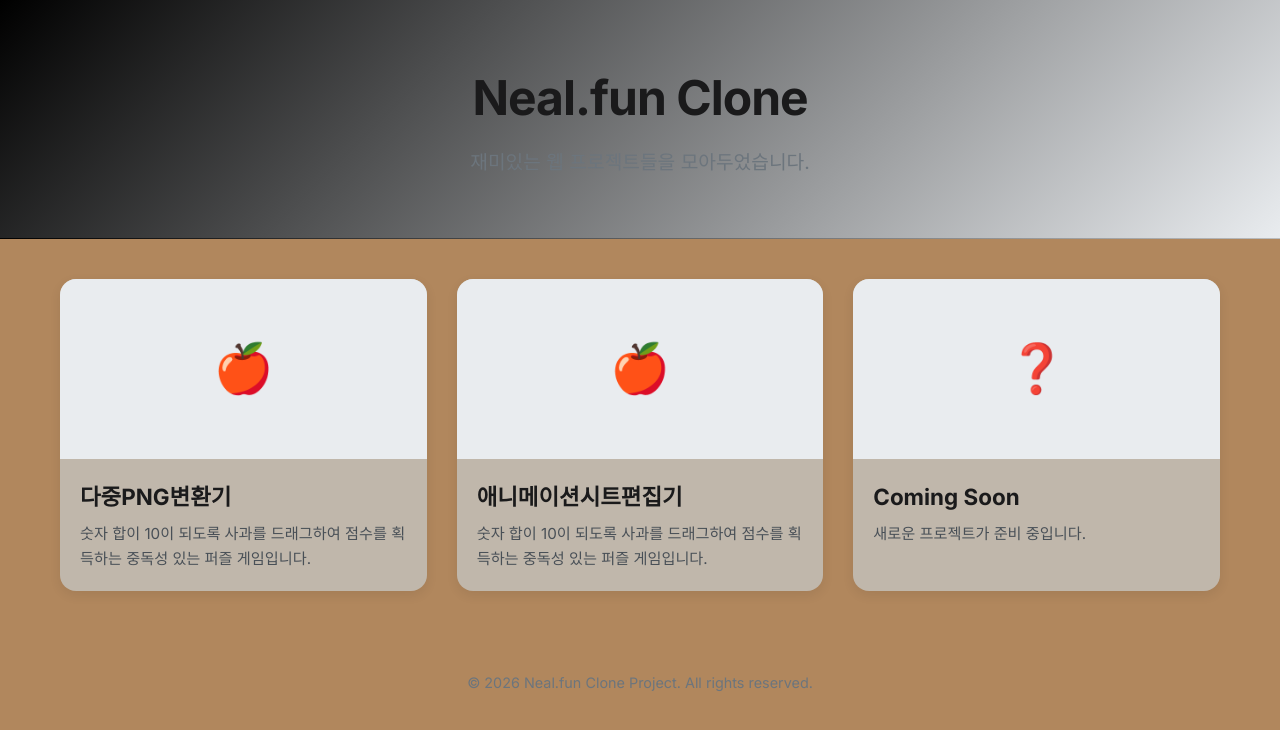
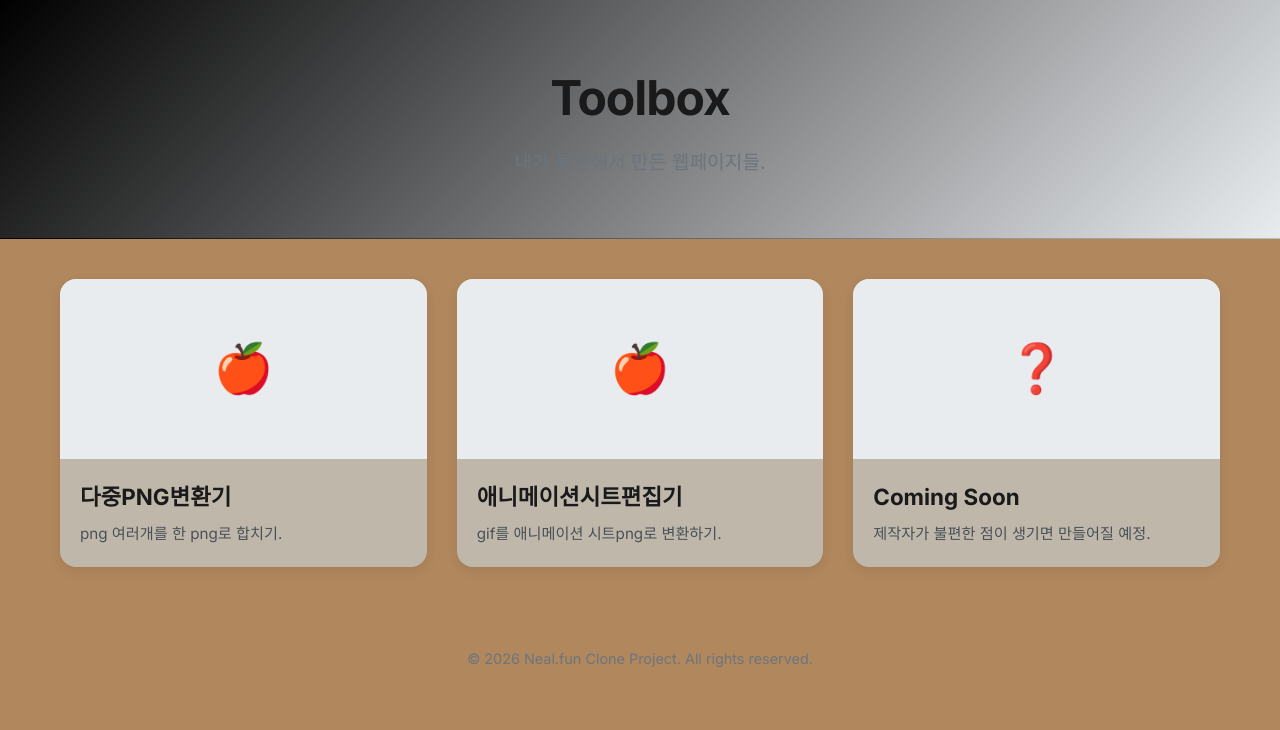
Before and after one commit to parkjaeshin/toolbox, a plain HTML site: page index.html in a window 1280 px wide. Drawn offline with Linux system fonts and the light colour scheme.

Commit message:
ㅇㅇ
ㅇㅇ

```diff
--- a/index.html
+++ b/index.html
@@ -4,15 +4,15 @@
 <head>
     <meta charset="UTF-8">
     <meta name="viewport" content="width=device-width, initial-scale=1.0">
-    <title>Neal.fun 모작 프로젝트</title>
-    <meta name="description" content="다양한 웹 장난감과 게임을 모아둔 통합 페이지입니다.">
+    <title>Toolbox</title>
+    <meta name="description" content="내가 불편해서 만든 웹페이지들.">
     <link rel="stylesheet" href="style.css">
 </head>
 
 <body>
     <header>
-        <h1>Neal.fun Clone</h1>
-        <p>재미있는 웹 프로젝트들을 모아두었습니다.</p>
+        <h1>Toolbox</h1>
+        <p>내가 불편해서 만든 웹페이지들.</p>
     </header>
 
     <main class="container">
@@ -22,7 +22,7 @@
                 <div class="card-image">🍎</div>
                 <div class="card-content">
                     <h2 class="card-title">다중PNG변환기</h2>
-                    <p class="card-description">숫자 합이 10이 되도록 사과를 드래그하여 점수를 획득하는 중독성 있는 퍼즐 게임입니다.</p>
+                    <p class="card-description">png 여러개를 한 png로 합치기.</p>
                 </div>
             </a>
 
@@ -31,7 +31,7 @@
                 <div class="card-image">🍎</div>
                 <div class="card-content">
                     <h2 class="card-title">애니메이션시트편집기</h2>
-                    <p class="card-description">숫자 합이 10이 되도록 사과를 드래그하여 점수를 획득하는 중독성 있는 퍼즐 게임입니다.</p>
+                    <p class="card-description">gif를 애니메이션 시트png로 변환하기.</p>
                 </div>
             </a>
 
@@ -40,7 +40,7 @@
                 <div class="card-image">❓</div>
                 <div class="card-content">
                     <h2 class="card-title">Coming Soon</h2>
-                    <p class="card-description">새로운 프로젝트가 준비 중입니다.</p>
+                    <p class="card-description">제작자가 불편한 점이 생기면 만들어질 예정.</p>
                 </div>
             </div>
         </div>
```
